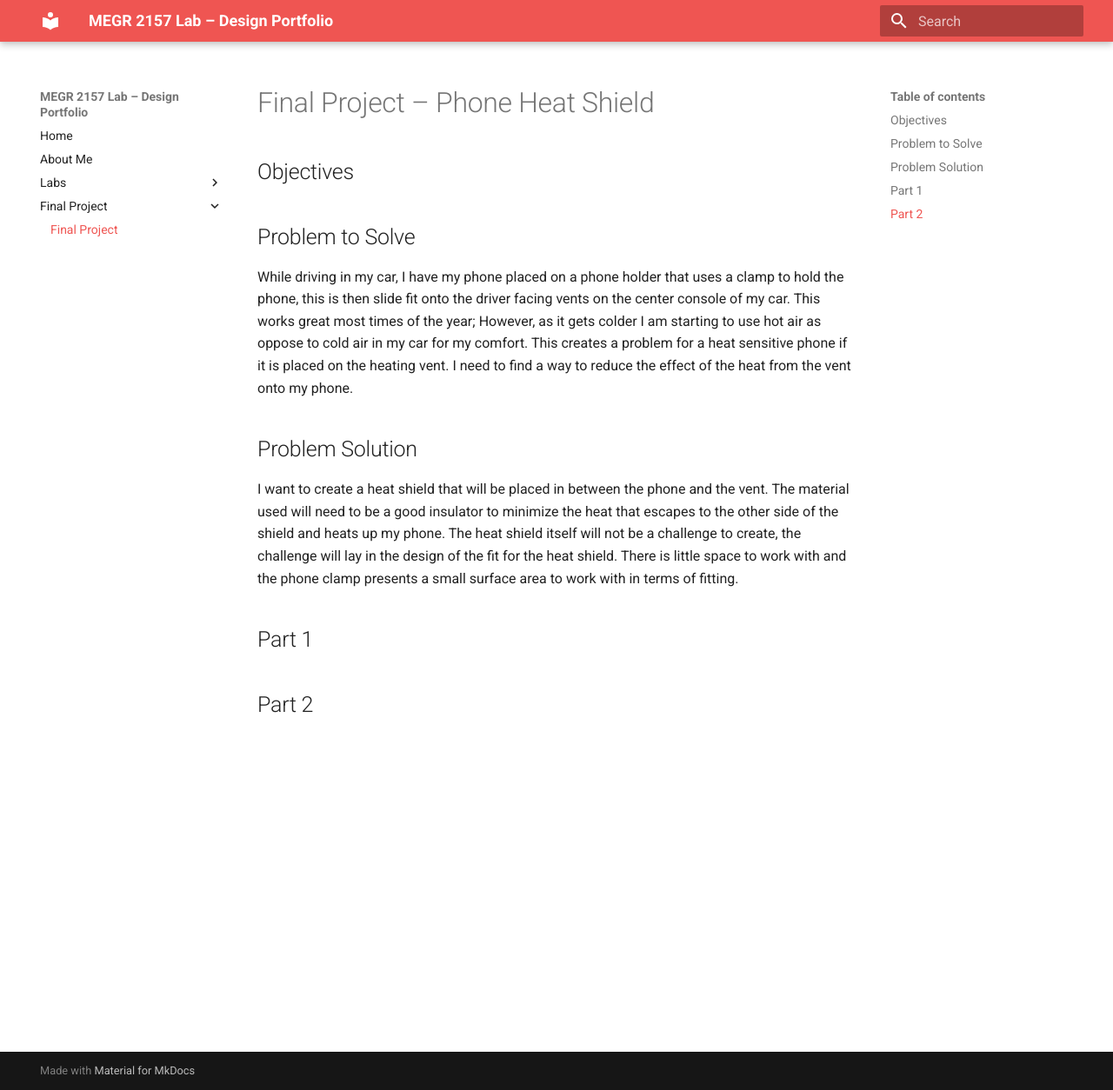
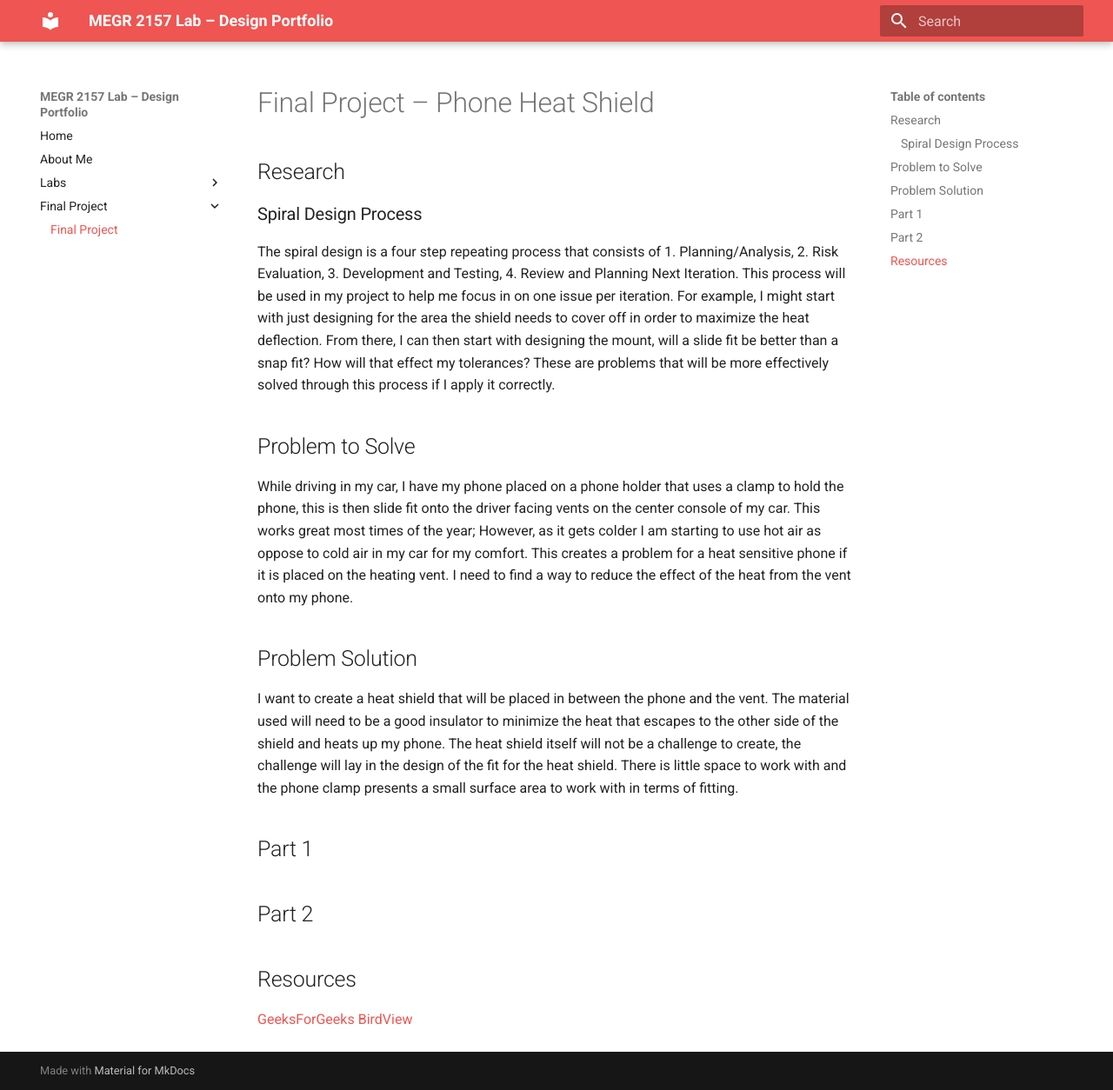
Before and after one commit to nnicho12/Noah-Nicholson-Portfolio-Lab, an MkDocs documentation site: the page built from docs/finalproject/index.md, in a window 1280 px wide and 1254 px high. Shown: the whole window at 87% size. Built offline with MkDocs 1.6.1 and Material for MkDocs 9.7.7, drawn with Linux system fonts in a browser that asks for light colours.

Commit message:
Update index.md

```diff
--- a/docs/finalproject/index.md
+++ b/docs/finalproject/index.md
@@ -1,6 +1,10 @@
 # Final Project – Phone Heat Shield
 
-## Objectives
+## Research
+
+### Spiral Design Process
+
+The spiral design is a four step repeating process that consists of 1. Planning/Analysis, 2. Risk Evaluation, 3. Development and Testing, 4. Review and Planning Next Iteration. This process will be used in my project to help me focus in on one issue per iteration. For example, I might start with just designing for the area the shield needs to cover off in order to maximize the heat deflection. From there, I can then start with designing the mount, will a slide fit be better than a snap fit? How will that effect my tolerances? These are problems that will be more effectively solved through this process if I apply it correctly.
 
 
 ## Problem to Solve
@@ -15,3 +19,9 @@ I want to create a heat shield that will be placed in between the phone and the
 
 
 ## Part 2
+
+
+
+## Resources
+[GeeksForGeeks](https://www.geeksforgeeks.org/software-engineering/software-engineering-spiral-model/)
+[BirdView](https://birdviewpsa.com/blog/upward-spiral-spiral-project-management-method/)
```
